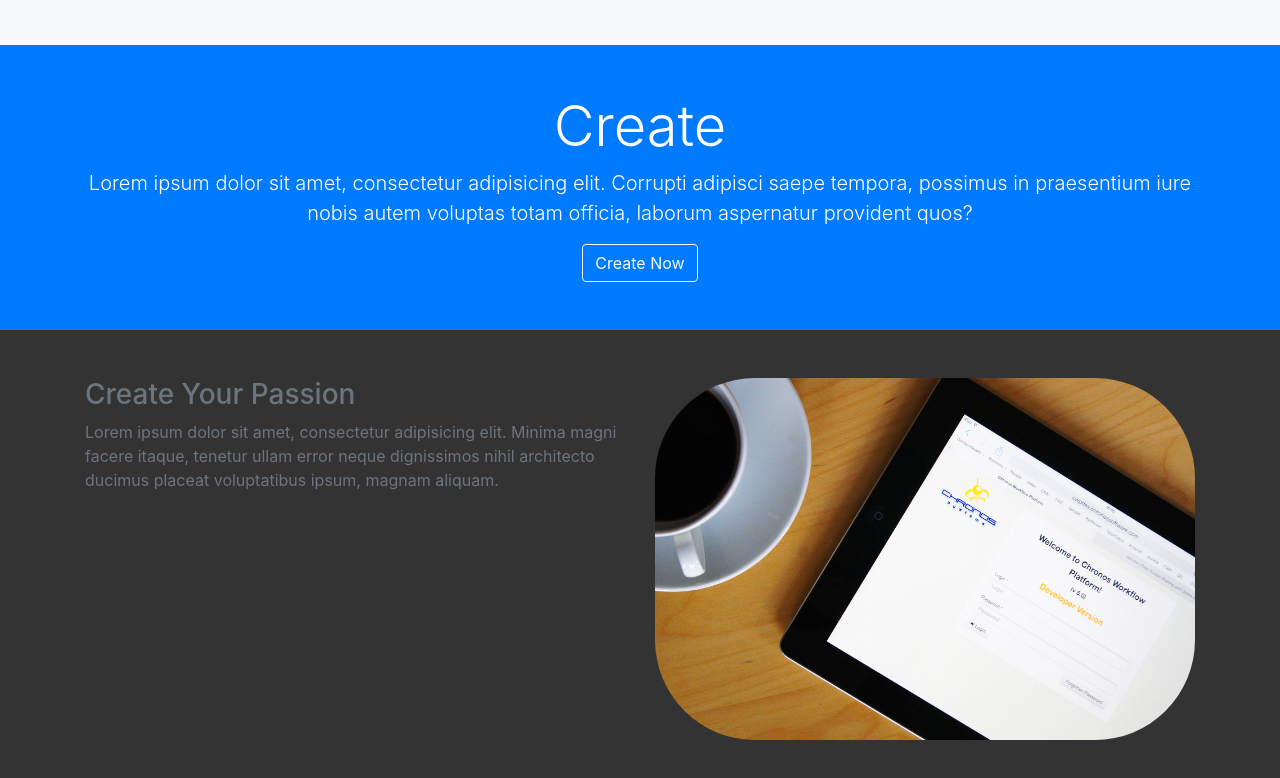
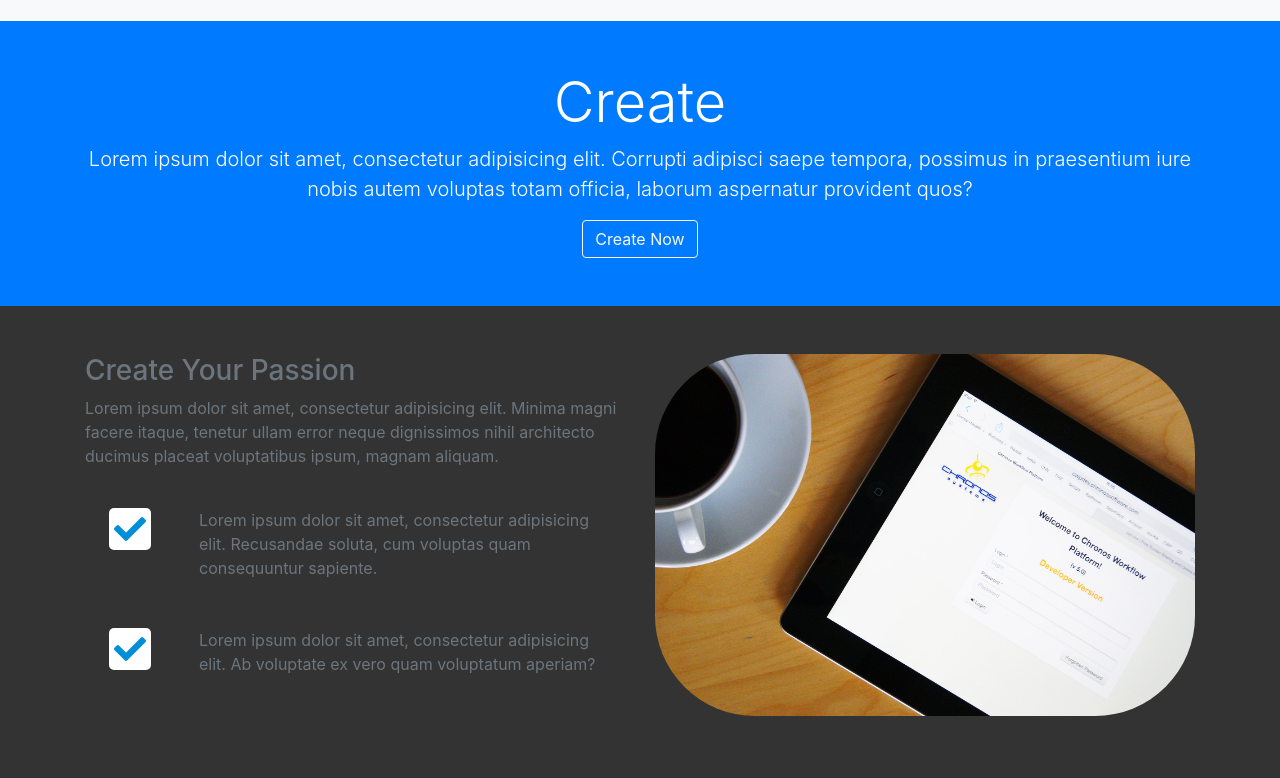
Before and after one commit to joyantony/singlepage, a plain HTML site: page index.html in a window 1280 px wide. Shown: the part 1436-2214 px from the top of the page. Drawn offline with nearby package versions, Linux system fonts and the light colour scheme.

Commit message:
create section added

```diff
--- a/css/style.css
+++ b/css/style.css
@@ -33,7 +33,8 @@ body{
 	opacity: 0.8;
 }
 
-#home-section .fas{
+#home-section .fas,
+#create-section .fas{
 	color: #008ed6;
 	background: #fff;
 	padding: 5px;
--- a/index.html
+++ b/index.html
@@ -95,7 +95,7 @@
 	</header>
 
 	<!-- Explore Head Section -->
-	<section> id="explore-head-section">
+	<section id="explore-head-section">
 		<div class="container">
 			<div class="row">
 				<div class="col text-center py-5">
@@ -161,7 +161,21 @@
 					<p>Lorem ipsum dolor sit amet, consectetur adipisicing elit. Minima magni facere itaque, tenetur ullam error neque dignissimos nihil architecto ducimus placeat voluptatibus ipsum, magnam aliquam.</p>
 
 					<div class="d-flex">
+						<div class="p-4 align-self-start">
+							<i class="fas fa-check fa-2x"></i>
+						</div>
+						<div class="p-4 align-self-end">
+							Lorem ipsum dolor sit amet, consectetur adipisicing elit. Recusandae soluta, cum voluptas quam consequuntur sapiente.
+						</div>
+					</div>
 
+					<div class="d-flex">
+						<div class="p-4 align-slef-start">
+							<i class="fas fa-check fa-2x"></i>
+						</div>
+						<div class="p-4 align-self-end">
+							Lorem ipsum dolor sit amet, consectetur adipisicing elit. Ab voluptate ex vero quam voluptatum aperiam?
+						</div>
 					</div>
 				</div>
 				<div class="col-md-6">
```
